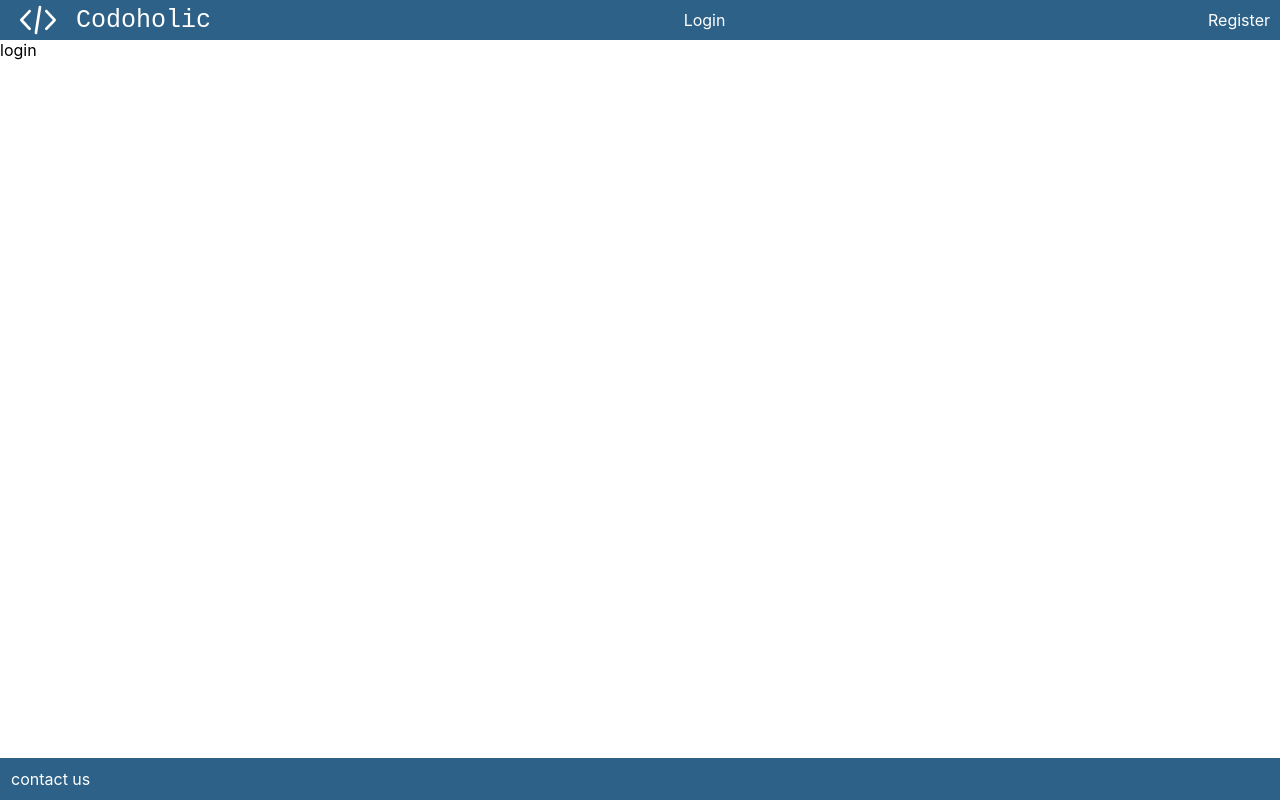
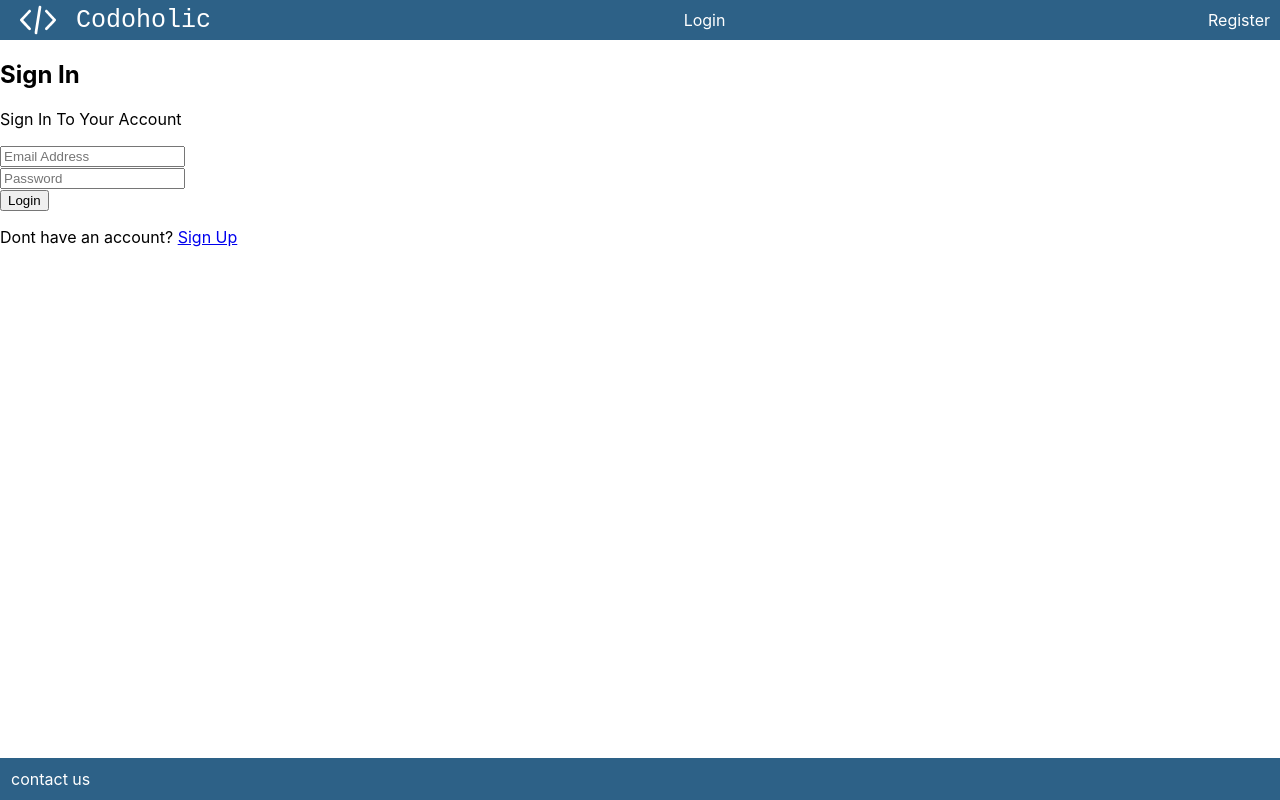
Before and after one commit to nitishvelu/CODOHOLIC, a React (Create React App) app in the folder client/: page /login in a window 1280 px wide. Built offline with nearby package versions, Linux system fonts and the light colour scheme.

Commit message:
created login and signup pages for proceeding styling to be done

```diff
--- a/client/src/components/auth/Login.jsx
+++ b/client/src/components/auth/Login.jsx
@@ -1,10 +1,50 @@
-import React from 'react'
+import React,{Fragment,useState} from 'react';
+import {Link} from 'react-router-dom';
+const Login = () => {
 
- const Login = () => {
+    const [formData, setFormData]= useState({
+        email:'',
+        password:''
+    });
+
+    const{email,password}=formData;
+
+    const onChange = e =>setFormData({...formData,[e.target.name]: e.target.value});
+
+    const onSubmit =async e =>{
+        e.preventDefault();
+        console.log('success');
+
+       }
     return (
+        <Fragment>
+            <h1>Sign In</h1>
+      <p >Sign In To Your Account</p>
+      <form  onSubmit={e =>onSubmit(e)}>
+
+        <div >
+          <input type="email" placeholder="Email Address" name="email"value={email}onChange={e=> onChange(e)} required />
+
+        </div>
         <div>
-            login
+          <input
+            type="password"
+            placeholder="Password"
+            name="password"
+            minLength="6"
+            value={password}
+            onChange={e=> onChange(e)}
+          />
         </div>
+
+        <input type="submit"  value="Login" />
+      </form>
+      <p >
+        Dont have an account? <Link to="/register">Sign Up</Link>
+      </p>
+    </Fragment>
     )
 }
+
+
 export default Login;
--- a/client/src/components/auth/Register.jsx
+++ b/client/src/components/auth/Register.jsx
@@ -1,5 +1,7 @@
 import React,{Fragment,useState} from 'react';
-import axios from 'axios';
+//import axios from 'axios';
+import {Link} from 'react-router-dom';
+
 const Register = () => {
 
     const [formData, setFormData]= useState({
@@ -18,8 +20,10 @@ const Register = () => {
         if(password !== password2){
             console.log('passwords do not match');
 
-        }else{
-            const newUser ={
+       }else{
+
+            console.log('success');
+          /*   const newUser ={
                 name,
                 email,
                 password
@@ -37,7 +41,7 @@ const Register = () => {
             }catch(err){
                     console.error(err.response.data);
             }
-
+            */
         }
     }
     return (
@@ -78,7 +82,7 @@ const Register = () => {
         <input type="submit"  value="Register" />
       </form>
       <p >
-        Already have an account? <a href="login.html">Sign In</a>
+        Already have an account? <Link to="/login">Sign In</Link>
       </p>
     </Fragment>
     )
```
